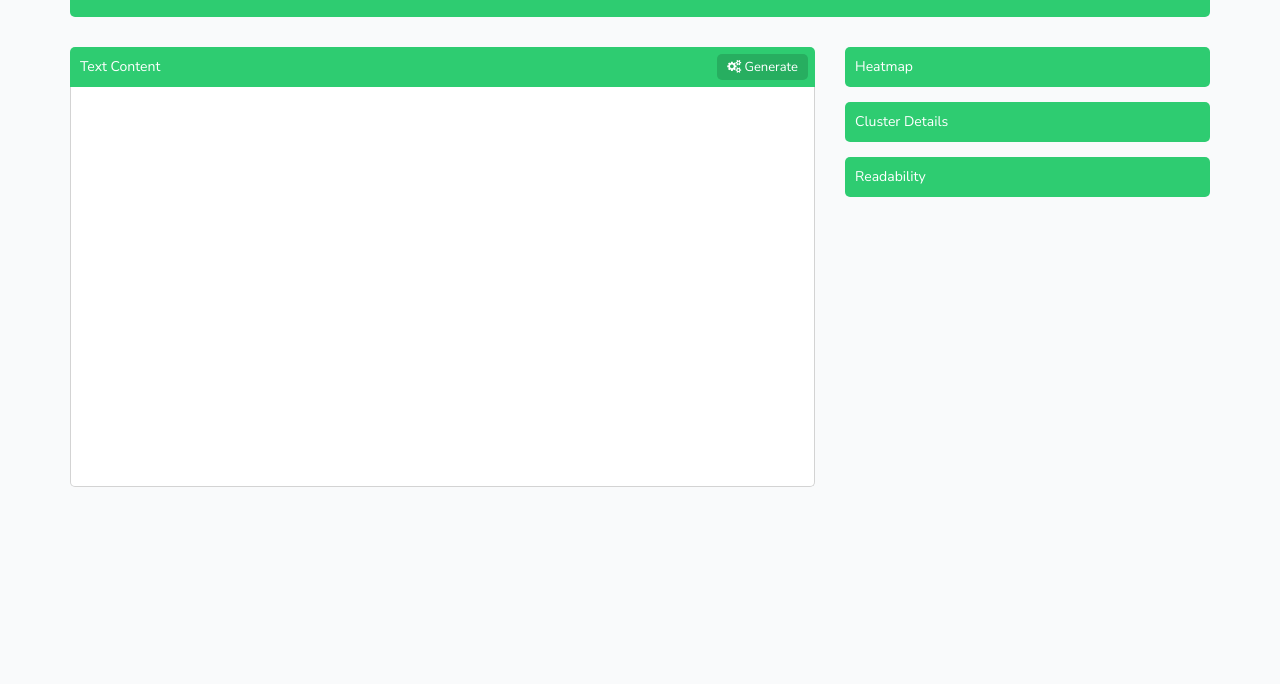
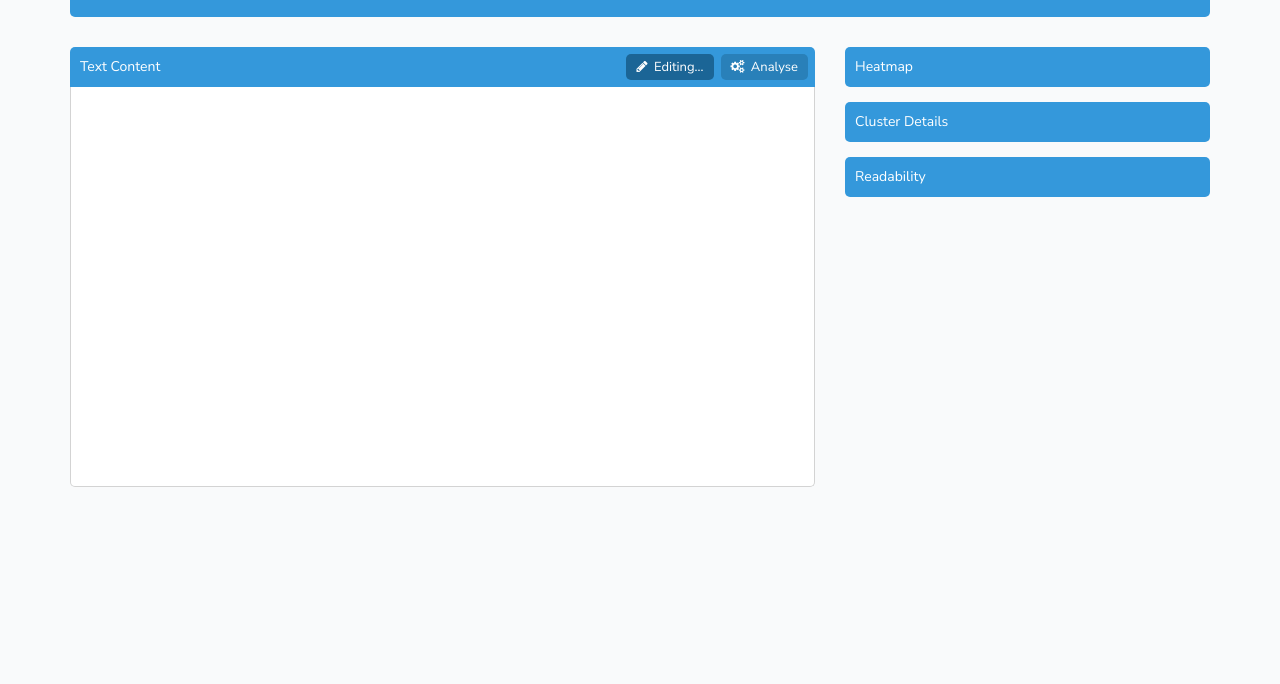
Before and after one commit to oguzgelal/semavis, a website: page app/index.html in a window 1280 px wide. Shown: the part 116-800 px from the top of the page. Drawn offline with nearby package versions, Linux system fonts and the light colour scheme; some packages are replaced by stand-ins of ours; files that its build step writes are made by us from their sources.

Commit message:
Editing button - color change

```diff
--- a/app/index.html
+++ b/app/index.html
@@ -3,7 +3,7 @@
 
 <head>
   <meta charset="utf-8">
-  <title></title>
+  <title>Semavis | Semantic Relevancy Visualisation</title>
   <meta name="description" content="">
   <meta name="viewport" content="width=device-width">
   <!-- Place favicon.ico and apple-touch-icon.png in the root directory -->
--- a/app/styles/main.scss
+++ b/app/styles/main.scss
@@ -1,6 +1,5 @@
 // bower:scss
 // endbower
-
 
 $bigmac: 1440px;
 $break-small: 1000px;
@@ -8,9 +7,12 @@ $break-medium: 1200px;
 $mobile-width: 768px;
 
 $bgcolor: rgb(249, 250, 251);
-$basecolor: #2ecc71;
-$darkbase: rgb(39, 174, 96);
-$darkbase-hover: rgba(39, 174, 96, .6);
+//$basecolor: #2ecc71;
+//$darkbase: rgb(39, 174, 96);
+//$darkbase-hover: rgba(39, 174, 96, .6);
+$basecolor: #3498db;
+$darkbase: #2980b9;
+$darkbase-hover: #1b6596;
 $textcolor: #8198a3;
 
 .browsehappy {
@@ -89,10 +91,14 @@ body {
     margin-top: 7px;
     margin-right: 7px;
     font-size: 13px !important;
+    i { margin-right: 3px; }
   }
   .section-button:hover {
     cursor: pointer;
     background-color: $darkbase-hover;
+  }
+  .section-button.active {
+    background-color: $darkbase-hover !important;
   }
 }
 
--- a/app/views/main.html
+++ b/app/views/main.html
@@ -8,7 +8,10 @@
   <div class="col-sm-8 col-xs-12 pm0 pl0 content-container">
     <div class="section-header bb0">
       <div class="section-text">Text Content</div>
-      <div class="section-button"><i class="fa fa-cogs" aria-hidden="true"></i> Generate</div>
+      <div class="section-button"><i class="fa fa-cogs" aria-hidden="true" ng-click="analyze()"></i> Analyse</div>
+      <div class="section-button {{ textEditActive ? 'active' : '' }}" ng-click="textEditActive = !textEditActive">
+        <i class="fa fa-pencil" aria-hidden="true"></i> {{ textEditActive ? 'Editing...' : 'Edit' }}
+      </div>
     </div>
     <textarea class="text-edit bt0" ng-model="input.corpus" ng-if="textEditActive" plcaeholder="Enter your text content"></textarea>
     <div class="text-edit text-edit-highlight bt0" ng-if="!textEditActive">{{ input.corpus }}</div>
--- a/package.json
+++ b/package.json
@@ -39,6 +39,7 @@
     "node": ">=0.10.0"
   },
   "scripts": {
+    "start": "grunt serve",
     "test": "karma start test/karma.conf.js"
   }
 }
```
